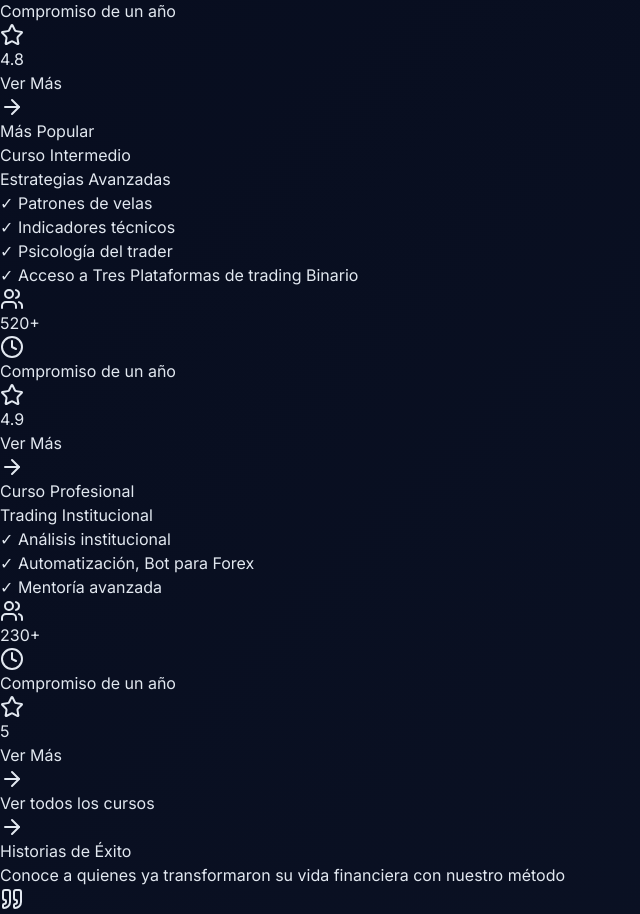
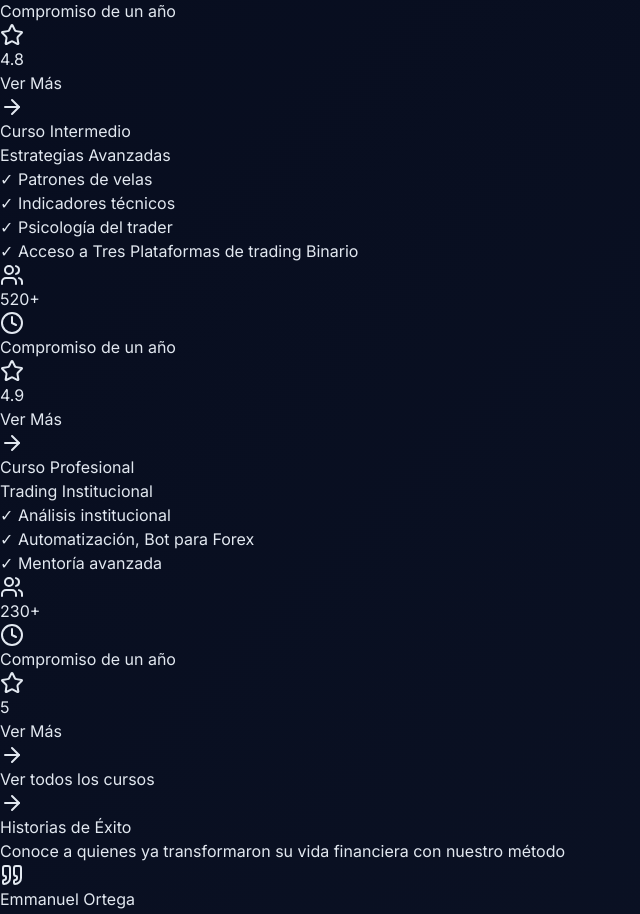
Before and after one commit to cjjunior1/nesux-trading, a Next.js app: page / in a window 1280 px wide. Shown: the part 3305-4219 px from the top of the page, without its empty margins (0-640 px from the left). Built offline with nearby package versions, Linux system fonts and the light colour scheme; no server answers.

Commit message:
Eliminar badge 'Más Popular' de las tarjetas de cursos

```diff
--- a/components/home/courses-preview.tsx
+++ b/components/home/courses-preview.tsx
@@ -75,11 +75,6 @@ export function CoursesPreview() {
                 course.popular ? "border-emerald-500/50" : ""
               }`}
             >
-              {course.popular && (
-                <div className="absolute top-4 right-4 bg-emerald-500 text-white text-xs font-bold px-3 py-1 rounded-full z-10">
-                  Más Popular
-                </div>
-              )}
 
               <div className="relative aspect-video rounded-xl overflow-hidden mb-4">
                 <Image
```
